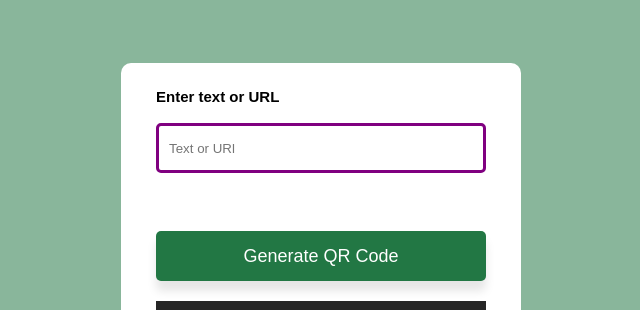
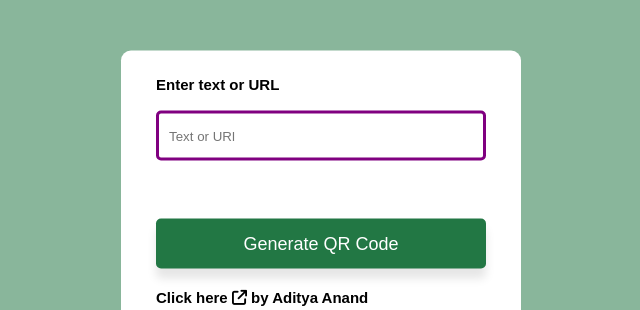
Before and after one commit to sqladitya/QR-Code-Generator, a plain HTML site: page index.html in a window 1280 px wide. Shown: the part 168-478 px from the top of the page, without its empty margins (319-959 px from the left). Drawn offline with Linux system fonts and the light colour scheme.

Commit message:
Added Advanced QR Code

```diff
--- a/index.html
+++ b/index.html
@@ -19,6 +19,10 @@
         </div>
 
         <button onclick="generateQR()">Generate QR Code</button>
+        <div class="advancedqr">
+            <p>Click here <i class="fa-solid fa-arrow-up-right-from-square" title="Advanced QR Code Generator"></i> by Aditya Anand <a href="https://sqladitya.github.io/QR-Generator/"
+                    target="_blank"></a> </p>
+        </div>
         <div class="copyright">
             <p>Made with <i class="fa-solid fa-heart"></i> by Aditya Anand <a href="https://sqladitya.github.io/"
                     target="_blank"><i class="fa-solid fa-arrow-up-right-from-square" title="Portfolio"></i></a> </p>
```
